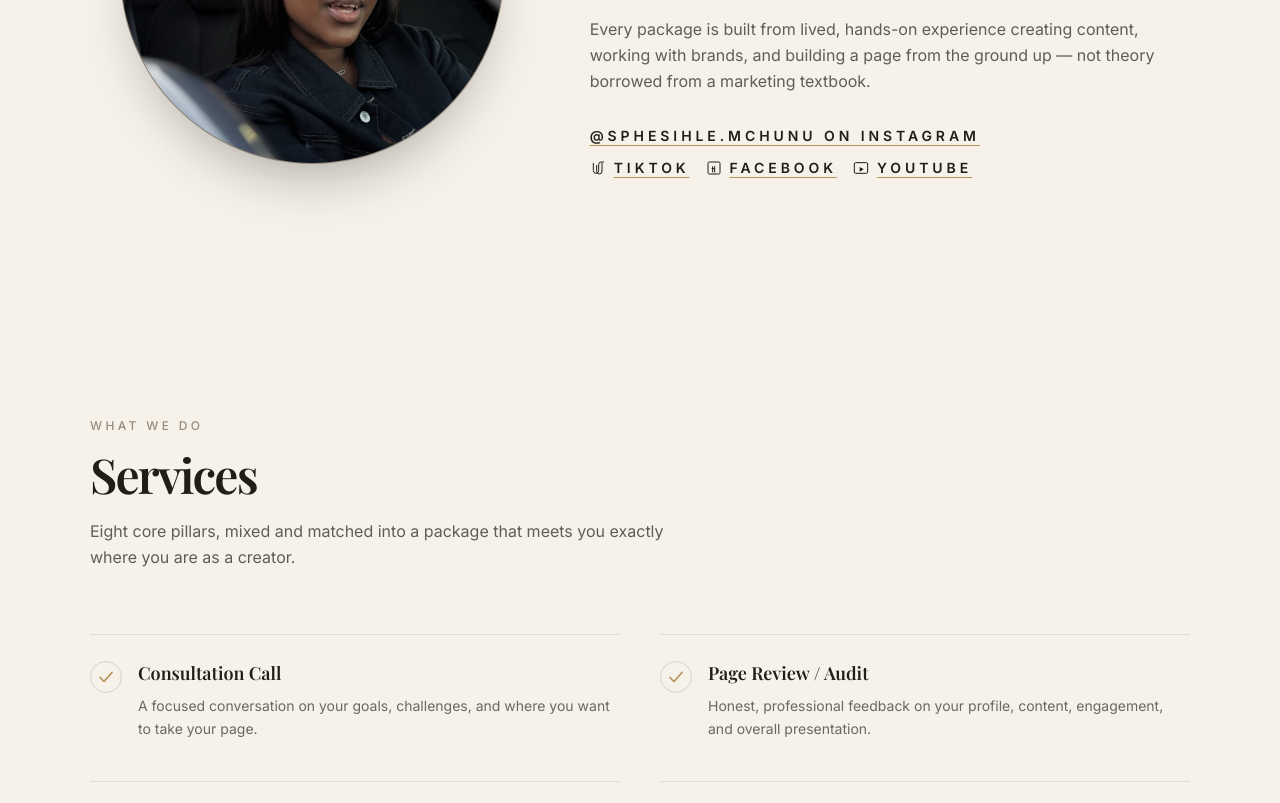
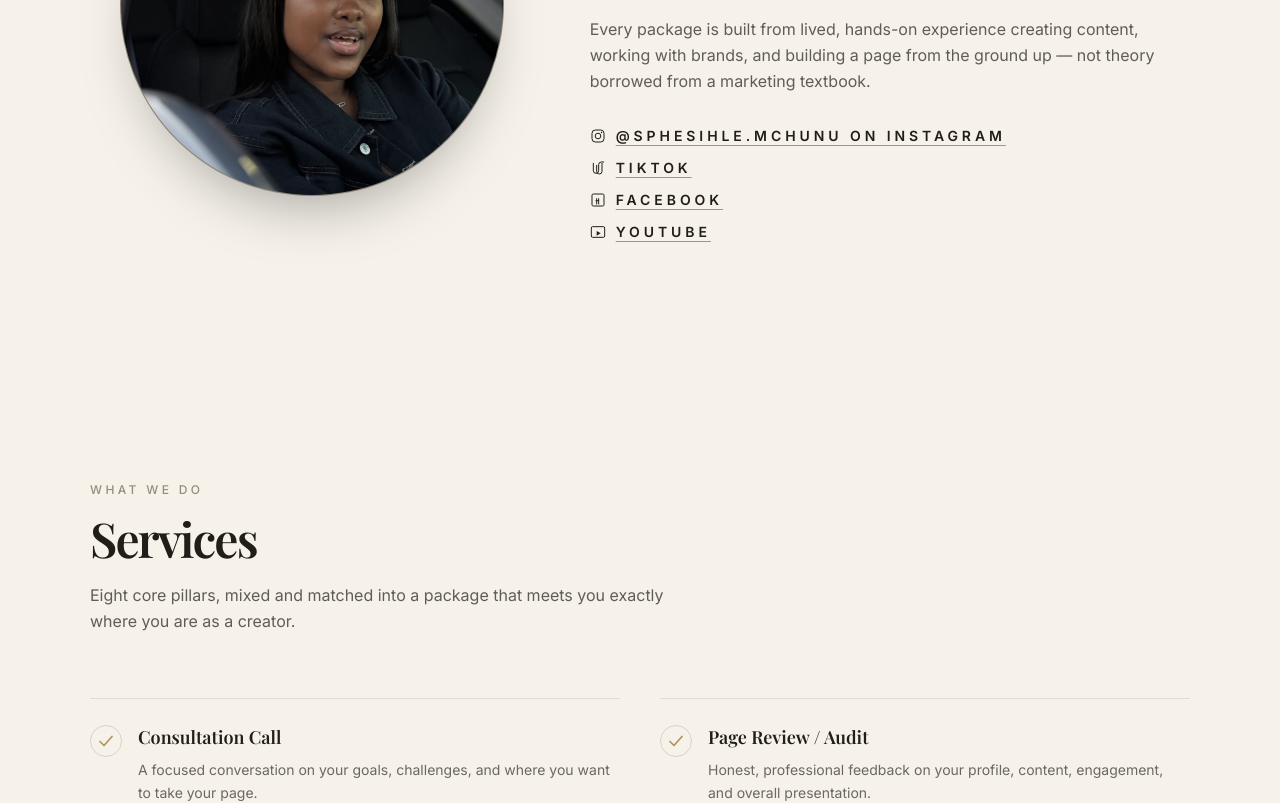
Before and after one commit to nhlanhlacode/smcreators, a React (Vite) app: page / in a window 1280 px wide. Shown: the part 1200-2003 px from the top of the page. Built offline with nearby package versions, Linux system fonts and the light colour scheme; a web font is replaced by a local one.

Commit message:
Implement social media links in Founder component
Added social media links for Instagram, TikTok, Facebook, and YouTube with corresponding icons.

```diff
--- a/src/components/Founder.jsx
+++ b/src/components/Founder.jsx
@@ -43,6 +43,29 @@ function YouTubeIcon(props) {
     </svg>
   )
 }
+
+const SOCIAL_LINKS = [
+  {
+    label: '@sphesihle.mchunu on Instagram',
+    href: 'https://instagram.com/sphesihle.mchunu',
+    Icon: InstagramIcon,
+  },
+  {
+    label: 'TikTok',
+    href: 'https://www.tiktok.com/@shemakescontent_sa?is_from_webapp=1&sender_device=pc',
+    Icon: TikTokIcon,
+  },
+  {
+    label: 'Facebook',
+    href: 'https://www.facebook.com/sphesihle.mchunu.50309/about',
+    Icon: FacebookIcon,
+  },
+  {
+    label: 'YouTube',
+    href: 'https://www.youtube.com/@sphesihle.mchunu',
+    Icon: YouTubeIcon,
+  },
+]
 
 export default function Founder() {
   const [imgFailed, setImgFailed] = useState(false)
@@ -91,47 +114,21 @@ export default function Founder() {
             ground up — not theory borrowed from a marketing textbook.
           </p>
 
-          <div className="mt-8 flex flex-col gap-3">
-            <a
-              href="https://instagram.com/sphesihle.mchunu"
-              target="_blank"
-              rel="noreferrer noopener"
-              className="inline-flex items-center gap-2 text-sm font-semibold uppercase tracking-widest2 text-taupe-900 underline decoration-brass underline-offset-4 transition-colors hover:text-taupe-700"
-            >
-              @sphesihle.mchunu on Instagram
-            </a>
-
-            <div className="flex items-center gap-4">
+          <div className="mt-8 flex flex-col items-start gap-3">
+            {SOCIAL_LINKS.map(({ label, href, Icon }) => (
               <a
-                href="https://www.tiktok.com/@shemakescontent_sa?is_from_webapp=1&sender_device=pc"
+                key={label}
+                href={href}
                 target="_blank"
                 rel="noreferrer noopener"
-                className="inline-flex items-center gap-2 text-sm font-semibold uppercase tracking-widest2 text-taupe-900 underline decoration-brass underline-offset-4 transition-colors hover:text-taupe-700"
+                className="inline-flex items-center gap-2.5 text-sm font-semibold uppercase tracking-widest2 text-taupe-900 transition-colors hover:text-taupe-700"
               >
-                <TikTokIcon className="h-4 w-4" />
-                TikTok
+                <Icon className="h-4 w-4 shrink-0" />
+                <span className="underline decoration-brass underline-offset-4">
+                  {label}
+                </span>
               </a>
-
-              <a
-                href="https://www.facebook.com/sphesihle.mchunu.50309/about"
-                target="_blank"
-                rel="noreferrer noopener"
-                className="inline-flex items-center gap-2 text-sm font-semibold uppercase tracking-widest2 text-taupe-900 underline decoration-brass underline-offset-4 transition-colors hover:text-taupe-700"
-              >
-                <FacebookIcon className="h-4 w-4" />
-                Facebook
-              </a>
-
-              <a
-                href="https://www.youtube.com/@sphesihle.mchunu"
-                target="_blank"
-                rel="noreferrer noopener"
-                className="inline-flex items-center gap-2 text-sm font-semibold uppercase tracking-widest2 text-taupe-900 underline decoration-brass underline-offset-4 transition-colors hover:text-taupe-700"
-              >
-                <YouTubeIcon className="h-4 w-4" />
-                YouTube
-              </a>
-            </div>
+            ))}
           </div>
         </Reveal>
       </div>
```
